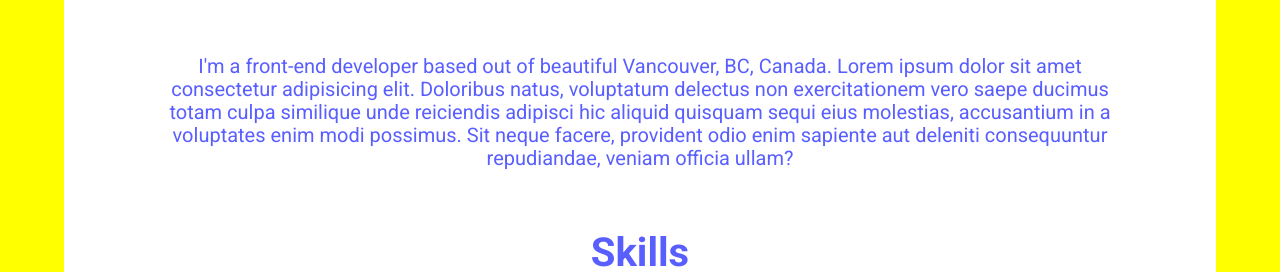
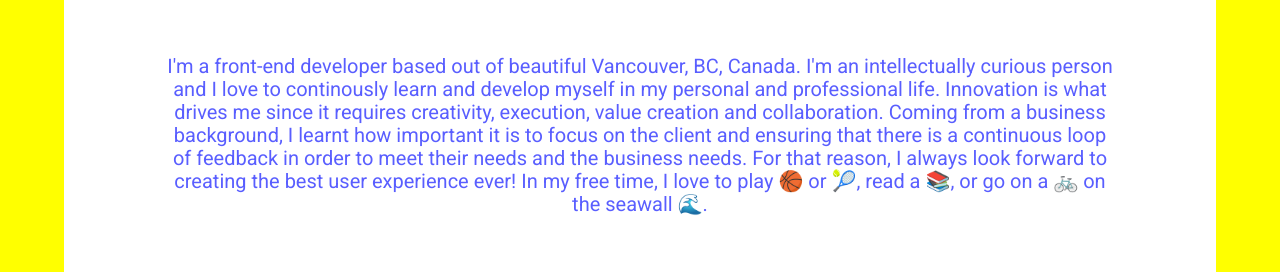
Before and after one commit to Yousefsalih/portfolio, a plain HTML site: page index.html in a window 1280 px wide. Shown: the part 674-946 px from the top of the page. Drawn offline with Linux system fonts and the light colour scheme.

Commit message:
Updated bio

```diff
--- a/index.html
+++ b/index.html
@@ -48,7 +48,7 @@
         <div class="wrapper">
             <section id="about">
                 <h4><span>Hello,</span> I'm Yousef 👋!</h4>
-                <p class="aboutText">I'm a front-end developer based out of beautiful Vancouver, BC, Canada. Lorem ipsum dolor sit amet consectetur adipisicing elit. Doloribus natus, voluptatum delectus non exercitationem vero saepe ducimus totam culpa similique unde reiciendis adipisci hic aliquid quisquam sequi eius molestias, accusantium in a voluptates enim modi possimus. Sit neque facere, provident odio enim sapiente aut deleniti consequuntur repudiandae, veniam officia ullam? </p>
+                <p class="aboutText">I'm a front-end developer based out of beautiful Vancouver, BC, Canada. I'm an intellectually curious person and I love to continously learn and develop myself in my personal and professional life. Innovation is what drives me since it requires creativity, execution, value creation and collaboration. Coming from a business background, I learnt how important it is to focus on the client and ensuring that there is a continuous loop of feedback in order to meet their needs and the business needs. For that reason, I always look forward to creating the best user experience ever! In my free time, I love to play 🏀 or 🎾, read a 📚, or go on a 🚲 on the seawall 🌊.</p>
             </section>
             <section id="skills">
                 <h4><span>Ski</span>lls</h4>
```
